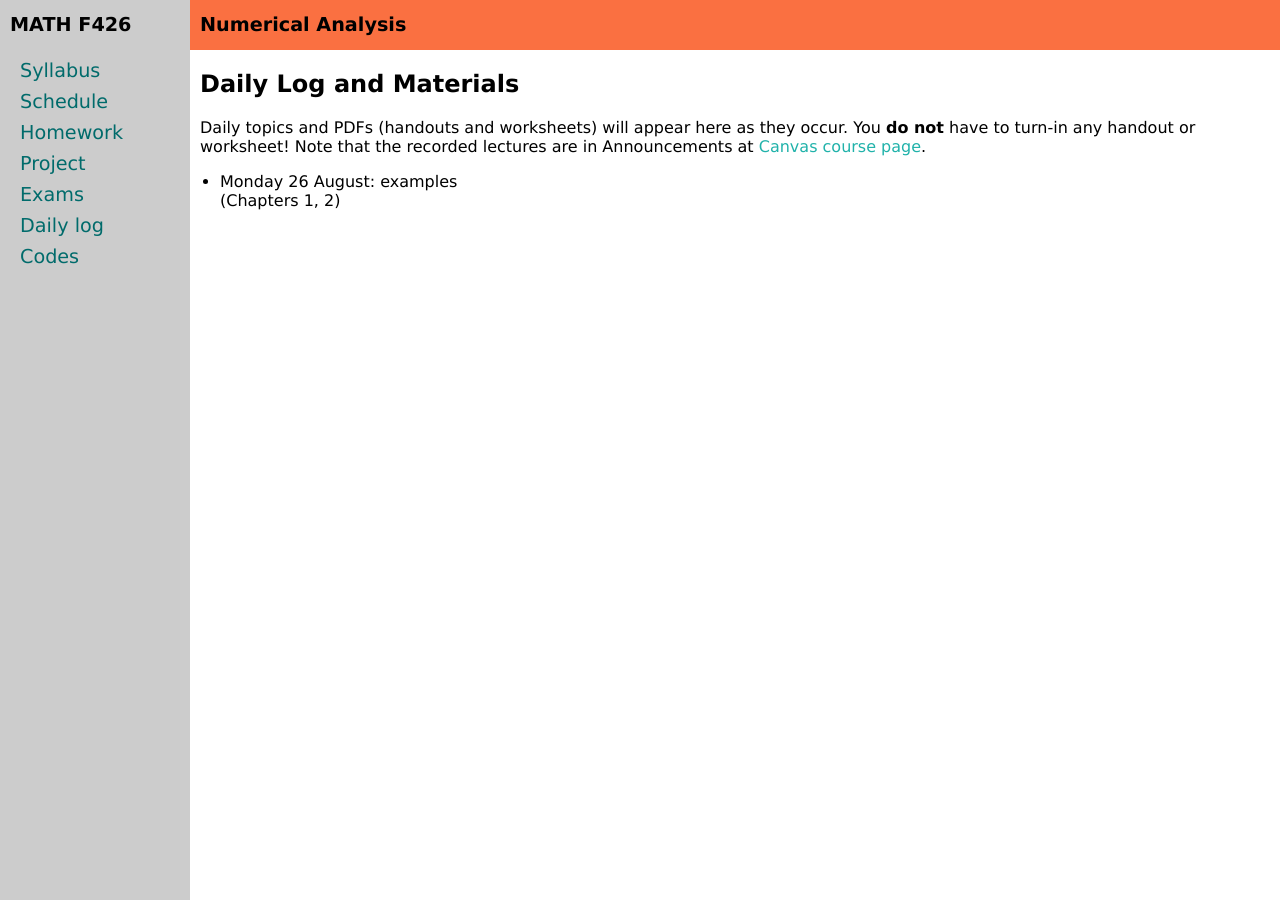
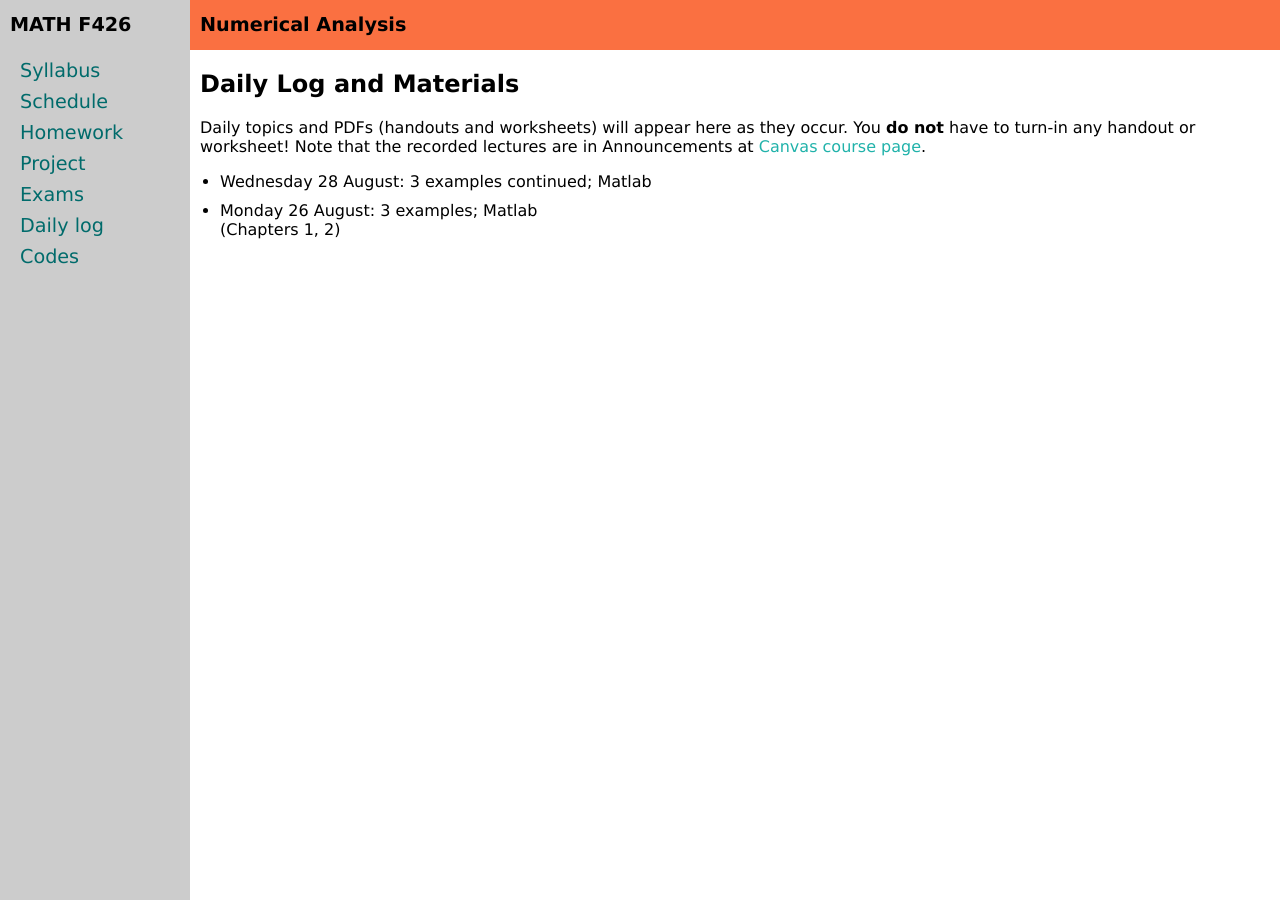
Before and after one commit to bueler/numerical, a Jekyll site: the page built from daily.md, in a window 1280 px wide. Built offline with Jekyll 4.4.1, drawn with Linux system fonts in a browser that asks for light colours.

Commit message:
daily log

```diff
--- a/_data/daily.yml
+++ b/_data/daily.yml
@@ -1,8 +1,10 @@
 semester: Fall 2024
 home: assets/handouts
 daily:
+- name: Wednesday 28 August
+  description: 3 examples continued; Matlab
 - name: Monday 26 August
-  description: examples
+  description: 3 examples; Matlab
   chapters: 1, 2
 #- name: XXX
 #  description: YYY
```
